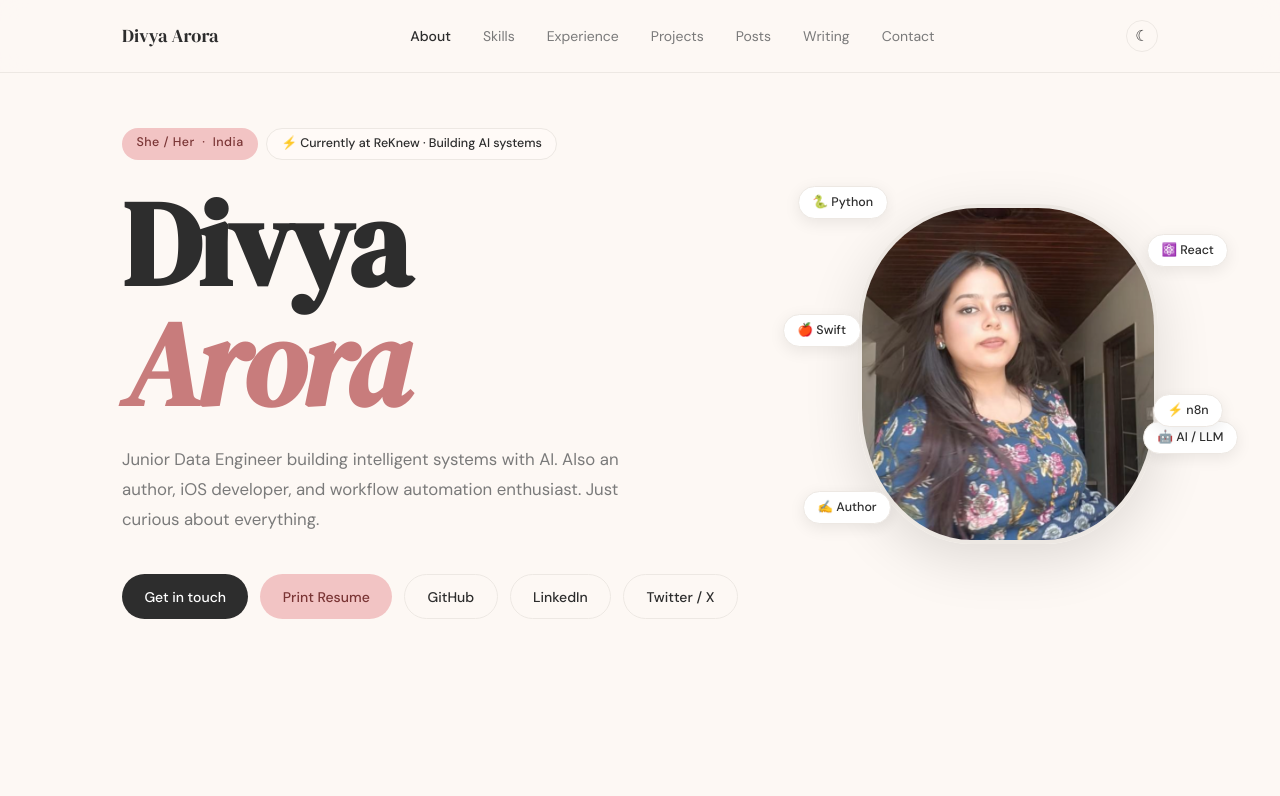
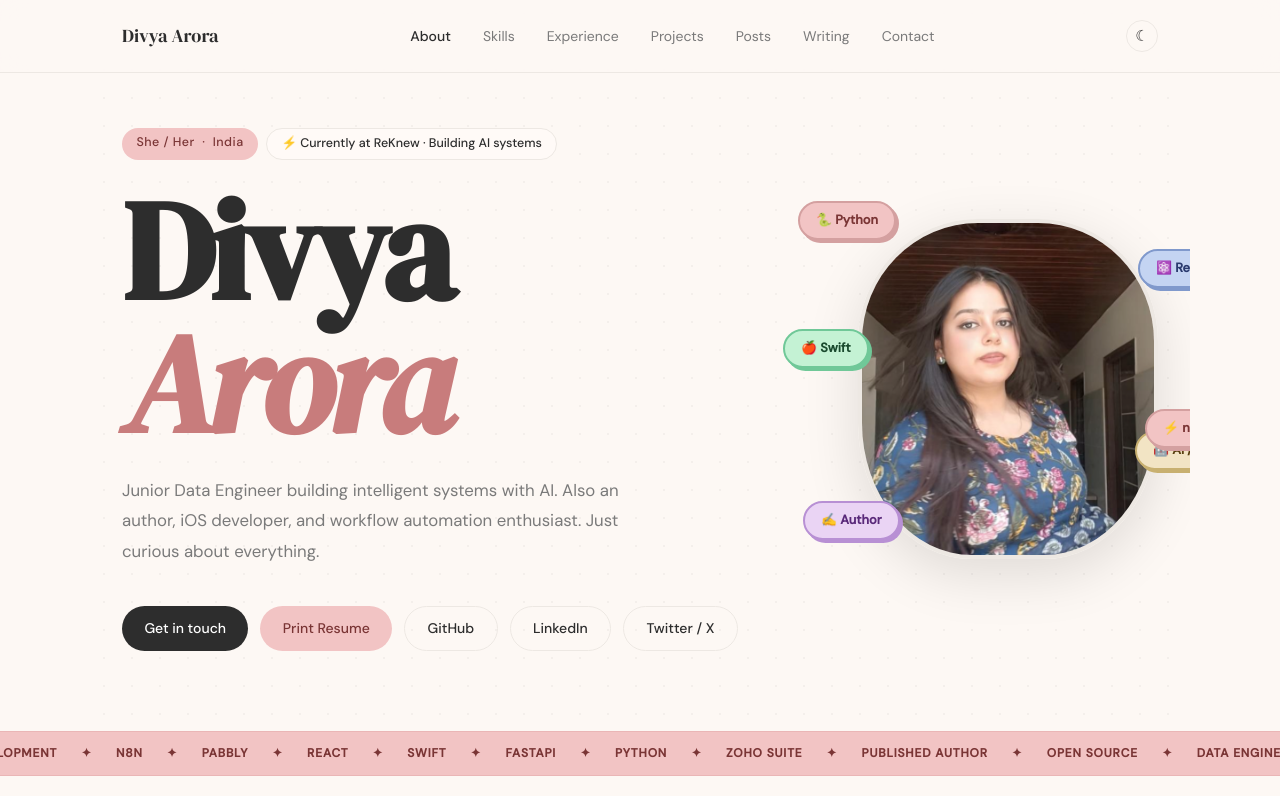
Before and after one commit to aroraadivya/divyaarora, a React (Vite) app: page / in a window 1280 px wide. Shown: the top 796 px of the page. Built offline with nearby package versions, Linux system fonts and the light colour scheme.

Commit message:
Add editorial design: custom cursor, dot-grid hero, marquee strip, coloured sticker badges, larger hero name

```diff
--- a/src/App.jsx
+++ b/src/App.jsx
@@ -10,8 +10,16 @@ import Writing from './components/Writing';
 import Contact from './components/Contact';
 import PrintResume from './components/PrintResume';
 
+const MARQUEE = [
+  'Data Engineering','✦','AI / LLM','✦','iOS Development','✦','n8n','✦',
+  'Pabbly','✦','React','✦','Swift','✦','FastAPI','✦','Python','✦',
+  'Zoho Suite','✦','Published Author','✦','Open Source','✦',
+];
+
 function App() {
   const [scrollWidth, setScrollWidth] = useState(0);
+  const [cursor, setCursor] = useState({ x: -200, y: -200 });
+  const [isTouch] = useState(() => window.matchMedia('(hover: none)').matches);
 
   useEffect(() => {
     const onScroll = () => {
@@ -23,14 +31,28 @@ function App() {
     return () => window.removeEventListener('scroll', onScroll);
   }, []);
 
+  useEffect(() => {
+    if (isTouch) return;
+    const onMove = (e) => setCursor({ x: e.clientX, y: e.clientY });
+    window.addEventListener('mousemove', onMove);
+    return () => window.removeEventListener('mousemove', onMove);
+  }, [isTouch]);
+
   return (
     <>
-      <div
-        id="scroll-progress"
-        style={{ width: `${scrollWidth}%` }}
-      />
+      <div id="scroll-progress" style={{ width: `${scrollWidth}%` }} />
+      {!isTouch && (
+        <div className="cursor" style={{ left: cursor.x, top: cursor.y }} />
+      )}
       <Nav />
       <Hero />
+      <div className="marquee-strip" aria-hidden="true">
+        <div className="marquee-track">
+          {[...MARQUEE, ...MARQUEE].map((item, i) => (
+            <span key={i} className="marquee-item">{item}</span>
+          ))}
+        </div>
+      </div>
       <About />
       <Skills />
       <Experience />
--- a/src/index.css
+++ b/src/index.css
@@ -72,6 +72,27 @@
 
 * { margin: 0; padding: 0; box-sizing: border-box; }
 html { scroll-behavior: smooth; }
+* { cursor: none; }
+
+/* ── CUSTOM CURSOR ── */
+.cursor {
+    position: fixed;
+    width: 18px;
+    height: 18px;
+    border: 2px solid var(--pink);
+    border-radius: 50%;
+    pointer-events: none;
+    z-index: 10000;
+    transform: translate(-50%, -50%);
+    transition: width 0.2s ease, height 0.2s ease, border-color 0.2s ease, opacity 0.2s ease;
+}
+body:has(a:hover) .cursor,
+body:has(button:hover) .cursor {
+    width: 36px;
+    height: 36px;
+    border-color: var(--text);
+    opacity: 0.5;
+}
 
 body {
     font-family: 'DM Sans', sans-serif;
@@ -140,6 +161,34 @@ section {
     padding: 6rem 2rem;
 }
 
+/* ── MARQUEE ── */
+.marquee-strip {
+    overflow: hidden;
+    background: var(--accent1);
+    padding: 0.75rem 0;
+    border-top: 1px solid rgba(200,124,124,0.2);
+    border-bottom: 1px solid rgba(200,124,124,0.2);
+}
+.marquee-track {
+    display: flex;
+    align-items: center;
+    gap: 1.5rem;
+    width: max-content;
+    animation: marqueeScroll 30s linear infinite;
+}
+@keyframes marqueeScroll {
+    from { transform: translateX(0); }
+    to   { transform: translateX(-50%); }
+}
+.marquee-item {
+    font-size: 0.75rem;
+    font-weight: 600;
+    color: #7a3535;
+    white-space: nowrap;
+    letter-spacing: 0.07em;
+    text-transform: uppercase;
+}
+
 /* ── HERO ── */
 #hero {
     min-height: fit-content;
@@ -148,6 +197,17 @@ section {
     padding-top: 8rem;
     padding-bottom: 5rem;
     position: relative;
+    overflow: hidden;
+}
+#hero::before {
+    content: '';
+    position: absolute;
+    inset: 0;
+    background-image: radial-gradient(circle, var(--border) 1.5px, transparent 1.5px);
+    background-size: 28px 28px;
+    opacity: 0.55;
+    z-index: 0;
+    pointer-events: none;
 }
 .hero-inner {
     display: flex;
@@ -155,6 +215,8 @@ section {
     justify-content: space-between;
     gap: 3rem;
     width: 100%;
+    position: relative;
+    z-index: 1;
 }
 .hero-text { flex: 1; }
 .hero-photo-wrap {
@@ -178,16 +240,22 @@ section {
 .float-badge {
     position: absolute;
     background: #fff;
-    border: 1.5px solid var(--border);
+    border: 2px solid var(--border);
     border-radius: 100px;
-    padding: 0.35rem 0.85rem;
-    font-size: 0.78rem;
-    font-weight: 500;
+    padding: 0.45rem 1rem;
+    font-size: 0.8rem;
+    font-weight: 700;
     color: var(--text);
     white-space: nowrap;
-    box-shadow: 0 4px 16px rgba(0,0,0,0.08);
+    box-shadow: 3px 3px 0 var(--border);
     animation: floatBob ease-in-out infinite;
 }
+.float-1 { background: var(--accent1); border-color: #d4a0a0; box-shadow: 3px 3px 0 #d4a0a0; color: #7a3535; }
+.float-2 { background: var(--accent2); border-color: #8099cc; box-shadow: 3px 3px 0 #8099cc; color: #2a3a6e; }
+.float-3 { background: var(--accent3); border-color: #70c898; box-shadow: 3px 3px 0 #70c898; color: #1a4a2e; }
+.float-4 { background: var(--accent4); border-color: #c8b070; box-shadow: 3px 3px 0 #c8b070; color: #5a4010; }
+.float-5 { background: #ead4f4; border-color: #b890d4; box-shadow: 3px 3px 0 #b890d4; color: #5a2a7a; }
+.float-6 { background: var(--accent1); border-color: #d4a0a0; box-shadow: 3px 3px 0 #d4a0a0; color: #7a3535; }
 .float-1 { top: -18px;  left: -60px;  animation-duration: 3.8s; animation-delay: 0s;    }
 .float-2 { top: 30px;   right: -70px; animation-duration: 4.2s; animation-delay: 0.5s;  }
 .float-3 { top: 110px;  left: -75px;  animation-duration: 3.5s; animation-delay: 1s;    }
@@ -226,10 +294,10 @@ section {
 }
 .hero-name {
     font-family: 'DM Serif Display', serif;
-    font-size: clamp(3.8rem, 10vw, 7.5rem);
-    line-height: 1.0;
-    margin-bottom: 1.25rem;
-    letter-spacing: -0.02em;
+    font-size: clamp(4.5rem, 11vw, 10rem);
+    line-height: 0.95;
+    margin-bottom: 1.5rem;
+    letter-spacing: -0.03em;
 }
 .hero-name em { font-style: italic; color: var(--pink); }
 .hero-desc {
@@ -667,6 +735,8 @@ footer {
         font-size: 0.95rem;
         color: var(--text);
     }
+    * { cursor: auto; }
+    .cursor { display: none; }
     .dark-toggle { width: 28px; height: 28px; font-size: 0.85rem; }
     .nav-hamburger {
         display: flex;
@@ -710,6 +780,12 @@ footer {
     --border: #3d3530;
     --pink: #d98a8a;
 }
+[data-theme="dark"] .marquee-strip {
+    background: var(--surface);
+    border-color: var(--border);
+}
+[data-theme="dark"] .marquee-item { color: var(--pink); }
+[data-theme="dark"] #hero::before { opacity: 0.3; }
 [data-theme="dark"] nav {
     background: rgba(28,25,23,0.9);
 }
```
